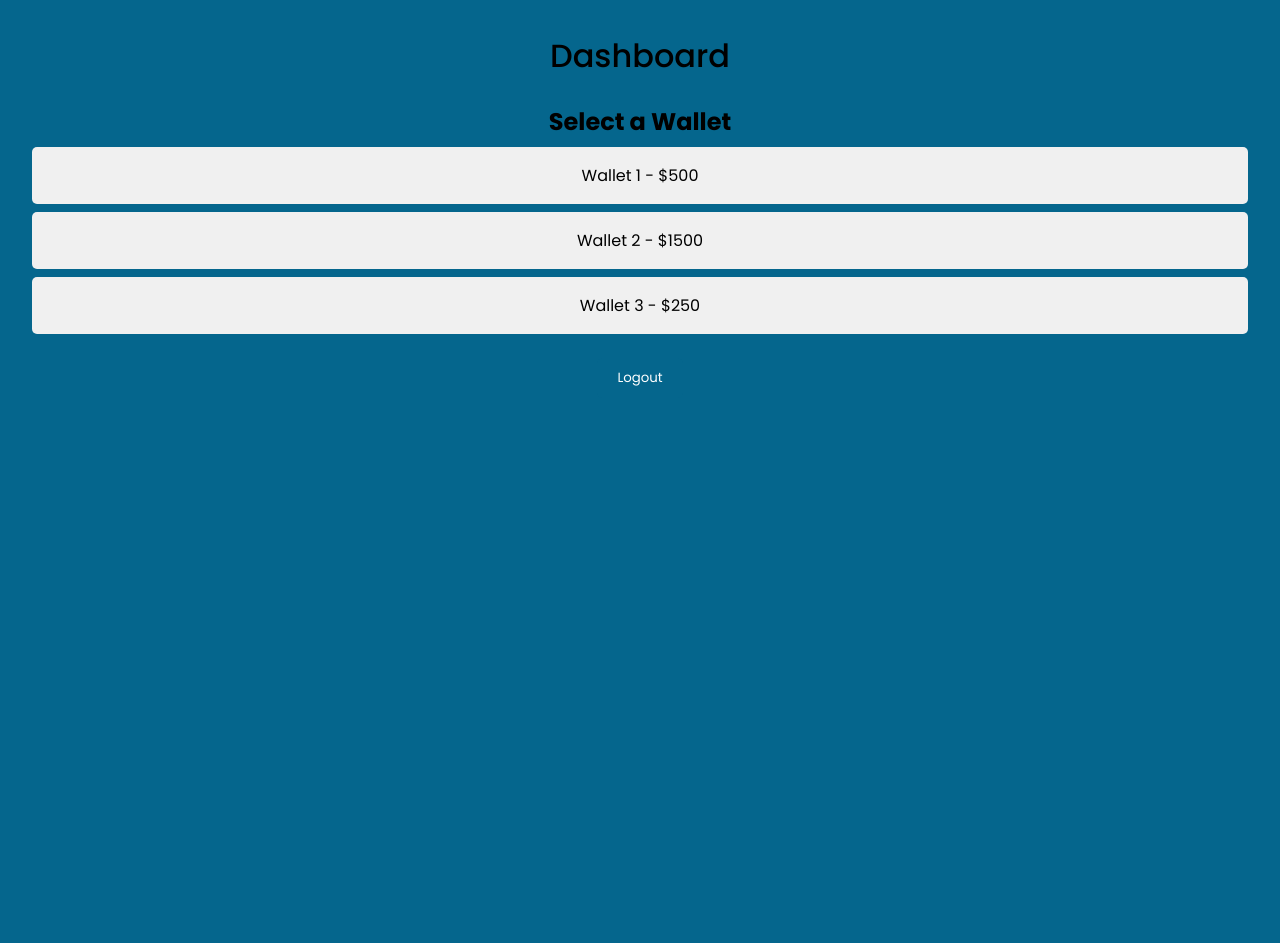
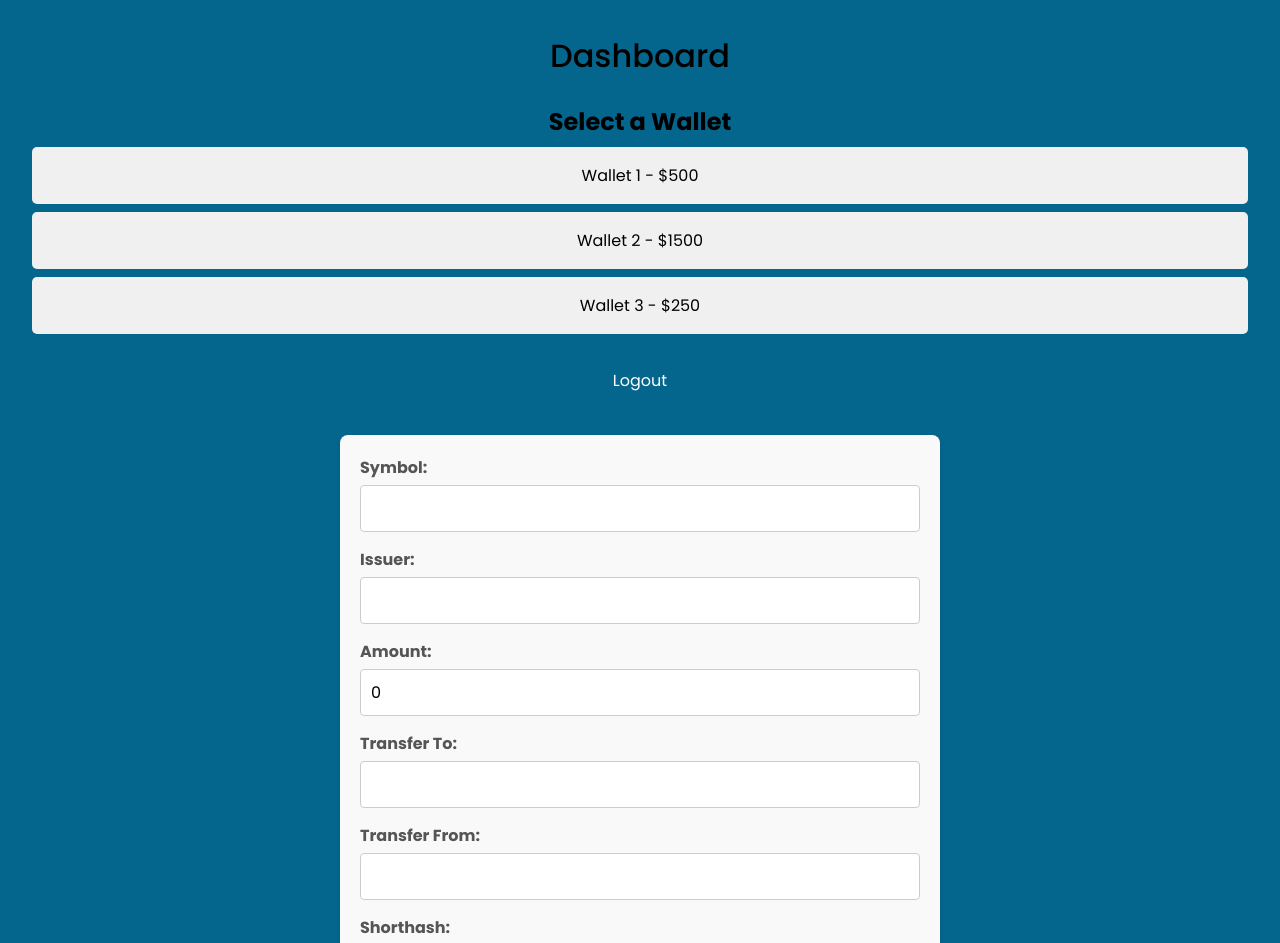
Before and after one commit to Digitalchain-IT/TransferWeb, a React (Create React App) app: page /dashboard in a window 1280 px wide. Shown: the top 943 px of the page. Before the commit the page ends 800 px from the top, so only its background shows below. Built offline with nearby package versions, Linux system fonts and the light colour scheme.

Commit message:
add transfer api

```diff
--- a/src/Dashboard.tsx
+++ b/src/Dashboard.tsx
@@ -1,4 +1,5 @@
 import React, { useState, useEffect } from 'react';
+import TransferForm from './TransferForm';
 
 interface Wallet {
   id: string;
@@ -69,6 +70,7 @@ const Dashboard: React.FC = () => {
   };
 
   return (
+    <>
       <div style={styles.container}>
         <header style={styles.header}>Dashboard</header>
         <div>
@@ -100,6 +102,8 @@ const Dashboard: React.FC = () => {
           Logout
         </button>
       </div>
+      <TransferForm />
+    </>
   );
 };
 
--- /dev/null
+++ b/src/TransferForm.css
@@ -0,0 +1,59 @@
+.transfer-form-container {
+    max-width: 600px;
+    margin: 0 auto;
+    padding: 20px;
+    background-color: #f9f9f9;
+    border-radius: 8px;
+    box-shadow: 0 2px 4px rgba(0, 0, 0, 0.1);
+}
+
+h1 {
+    text-align: center;
+    color: #333;
+}
+
+.transfer-form {
+    display: flex;
+    flex-direction: column;
+    gap: 15px;
+}
+
+.form-group {
+    display: flex;
+    flex-direction: column;
+}
+
+.form-group label {
+    margin-bottom: 5px;
+    font-weight: bold;
+    color: #555;
+}
+
+.form-group input {
+    padding: 10px;
+    font-size: 16px;
+    border: 1px solid #ccc;
+    border-radius: 4px;
+}
+
+button {
+    padding: 10px 15px;
+    font-size: 16px;
+    color: #fff;
+    background-color: #007bff;
+    border: none;
+    border-radius: 4px;
+    cursor: pointer;
+    transition: background-color 0.3s ease;
+}
+
+button:hover {
+    background-color: #0056b3;
+}
+
+.response-message {
+    margin-top: 20px;
+    text-align: center;
+    font-size: 16px;
+    color: green;
+}
--- /dev/null
+++ b/src/TransferForm.tsx
@@ -0,0 +1,112 @@
+import React, { ChangeEvent, useState } from 'react';
+import apiClient from './apiClient';
+import './TransferForm.css';
+
+const TransferForm: React.FC = () => {
+  const [amount, setAmount] = useState<number>(0);
+  const [symbol, setSymbol] = useState<string>('');
+  const [issuer, setIssuer] = useState<string>('');
+  const [transferTo, setTransferTo] = useState<string>('');
+  const [transferFrom, setTransferFrom] = useState<string>('');
+  const [shorthash, setShorthash] = useState<string>('');
+  const [responseMessage, setResponseMessage] = useState<string>('');
+
+  const handleAmountChange = (e: ChangeEvent<HTMLInputElement>) => {
+    const value = Number(e.target.value);
+    if (!isNaN(value)) {
+      setAmount(value);
+    }
+  };
+
+  const handleChange = (e: ChangeEvent<HTMLInputElement>) => {
+    const { name, value } = e.target;
+    switch (name) {
+      case 'symbol':
+        setSymbol(value);
+        break;
+      case 'issuer':
+        setIssuer(value);
+        break;
+      case 'transferTo':
+        setTransferTo(value);
+        break;
+      case 'transferFrom':
+        setTransferFrom(value);
+        break;
+      case 'amount':
+        handleAmountChange(e);
+        break;
+      case 'shorthash':
+        setShorthash(value);
+        break;
+      default:
+        break;
+    }
+  };
+
+  const handleSubmit = async (e: React.FormEvent<HTMLFormElement>) => {
+    e.preventDefault();
+    if (symbol && transferTo && amount > 0 && issuer && transferFrom) {
+      const requestData = {
+        symbol,
+        amount,
+        transferTo,
+        transferFrom,
+        issuer
+      };
+
+      try {
+        const response = await apiClient.post(`/token/transfer/${shorthash}`, requestData);
+
+        if (response.status === 200) {
+          console.log('Response:', response.data);
+          setResponseMessage('Transfer successful!');
+        } else {
+          console.log('No data found');
+          setResponseMessage('No data found.');
+        }
+      } catch (error: any) {
+        console.error('Error fetching data:', error);
+        setResponseMessage('Error fetching data.');
+      }
+    } else {
+      console.warn('Missing Data');
+      setResponseMessage('Please fill out all fields correctly.');
+    }
+  };
+
+  return (
+    <div className="transfer-form-container">
+      <form className="transfer-form" onSubmit={handleSubmit}>
+        <div className="form-group">
+          <label>Symbol:</label>
+          <input type="text" name="symbol" value={symbol} onChange={handleChange} />
+        </div>
+        <div className="form-group">
+          <label>Issuer:</label>
+          <input type="text" name="issuer" value={issuer} onChange={handleChange} />
+        </div>
+        <div className="form-group">
+          <label>Amount:</label>
+          <input type="number" name="amount" value={amount} onChange={handleChange} />
+        </div>
+        <div className="form-group">
+          <label>Transfer To:</label>
+          <input type="text" name="transferTo" value={transferTo} onChange={handleChange} />
+        </div>
+        <div className="form-group">
+          <label>Transfer From:</label>
+          <input type="text" name="transferFrom" value={transferFrom} onChange={handleChange} />
+        </div>
+        <div className="form-group">
+          <label>Shorthash:</label>
+          <input type="text" name="shorthash" value={shorthash} onChange={handleChange} />
+        </div>
+        <button type="submit">Transfer</button>
+      </form>
+      {responseMessage && <p className="response-message">{responseMessage}</p>}
+    </div>
+  );
+};
+
+export default TransferForm;
--- /dev/null
+++ b/src/apiClient.ts
@@ -0,0 +1,11 @@
+import axios from 'axios';
+
+// Create an Axios instance
+const apiClient = axios.create({
+  baseURL: 'http://127.0.0.1:8081', // Port-forwarded address
+  headers: {
+    'Content-Type': 'application/json',
+  },
+});
+
+export default apiClient;
```
Lines whose indentation alone changed are shown as unchanged.
